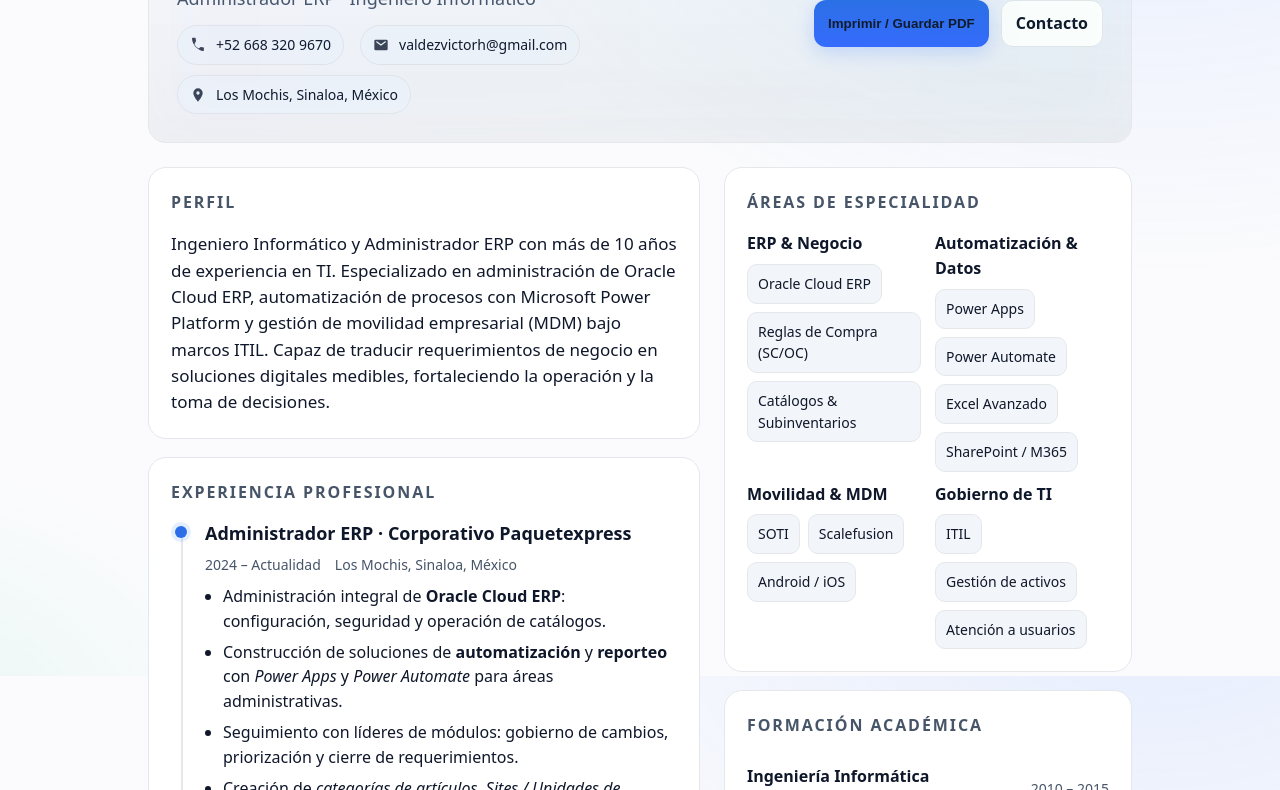
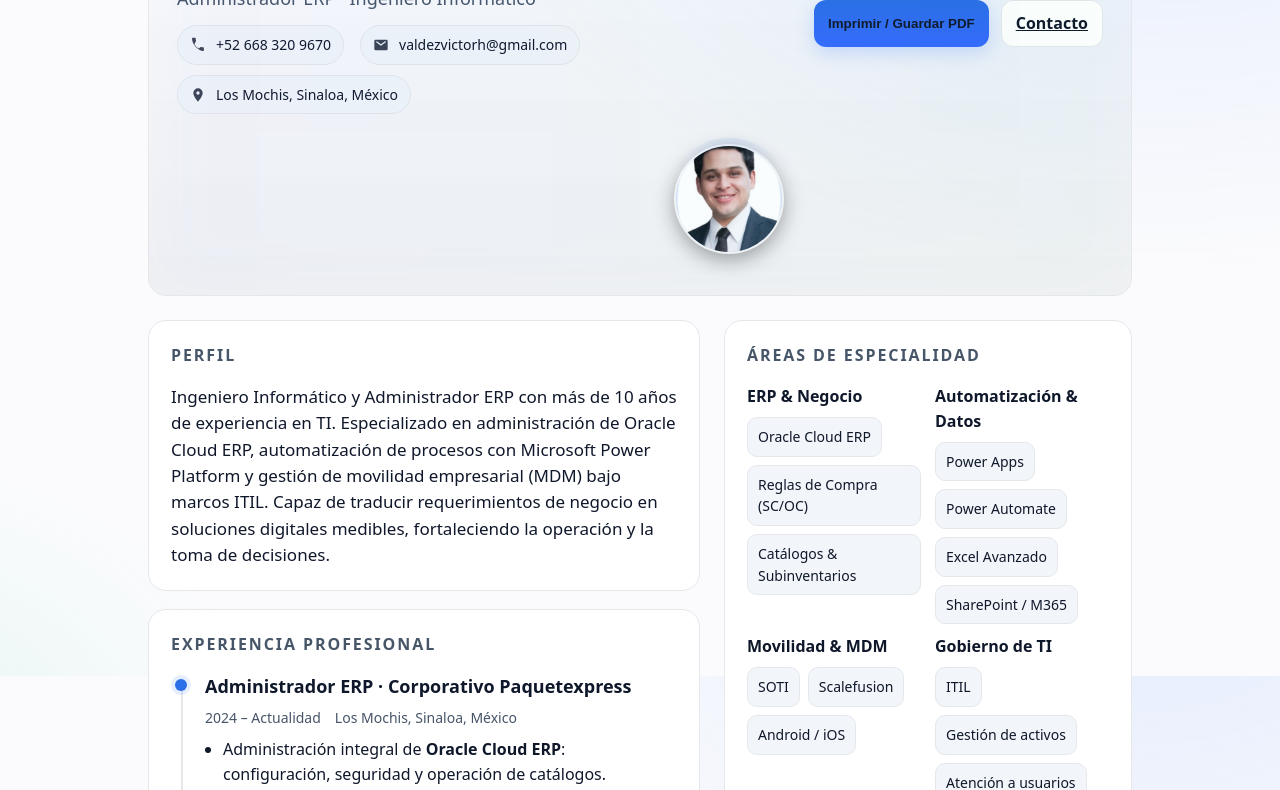
Before and after one commit to secretscores/CV_VH, a plain HTML site: page index.html in a window 1280 px wide. Shown: the part 124-914 px from the top of the page. Drawn offline with Linux system fonts and the light colour scheme.

Commit message:
Update index.html

```diff
--- a/index.html
+++ b/index.html
@@ -12,11 +12,10 @@
       --ink: #e8ecf1;
       --muted: #a7b0bd;
       --brand: #4f8cff;
-      --accent: #34d399; /* verde sutil */
+      --accent: #34d399;
       --chip: #1d2330;
       --line: #1e2431;
     }
-
     @media (prefers-color-scheme: light) {
       :root {
         --bg: #fbfbfd;
@@ -34,14 +33,13 @@
     html, body { height: 100%; }
     body {
       margin: 0;
-      font-family: ui-sans-serif, system-ui, -apple-system, Segoe UI, Roboto, "Helvetica Neue", Arial, "Noto Sans", "Apple Color Emoji", "Segoe UI Emoji";
+      font-family: ui-sans-serif, system-ui, -apple-system, Segoe UI, Roboto, "Helvetica Neue", Arial, "Noto Sans";
       color: var(--ink);
       background: radial-gradient(1200px 800px at 90% -10%, rgba(79,140,255,.12), transparent 60%),
                   radial-gradient(800px 600px at -10% 110%, rgba(52,211,153,.10), transparent 50%), var(--bg);
       line-height: 1.55;
     }
 
-    /* Layout */
     .wrap { max-width: 1024px; margin: 0 auto; padding: 28px 20px 64px; }
     header {
       display: grid;
@@ -58,7 +56,7 @@
     header::after{ content:""; position:absolute; inset:-2px; pointer-events:none; border-radius:18px;
       background: linear-gradient(90deg, rgba(79,140,255,.2), rgba(52,211,153,.15)); filter: blur(30px); opacity:.2; }
 
-    h1 { font-size: clamp(28px, 4.2vw, 42px); line-height: 1.1; margin: 0 0 6px; letter-spacing: .2px; }
+    h1 { font-size: clamp(28px, 4.2vw, 42px); line-height: 1.1; margin: 0 0 6px; }
     .subtitle { font-size: clamp(14px, 2vw, 18px); color: var(--muted); }
 
     .contact { display: flex; flex-wrap: wrap; gap: 10px 16px; margin-top: 12px; }
@@ -73,17 +71,24 @@
     .btn.secondary { background: var(--panel); border:1px solid var(--line); box-shadow:none; }
     .btn:hover { filter: brightness(1.05); }
 
+    /* Foto de perfil */
+    .header-photo { justify-self:end; }
+    .avatar-ring { position:relative; display:inline-block; padding:6px; border-radius:50%;
+      background: radial-gradient(120px 100px at 50% -20%, rgba(79,140,255,.18), transparent 70%); }
+    .avatar {
+      width: 110px; height: 110px; border-radius: 50%; object-fit: cover; display:block;
+      border: 2px solid rgba(255,255,255,.15);
+      box-shadow: 0 6px 20px rgba(0,0,0,.35), inset 0 0 0 3px rgba(79,140,255,.2);
+    }
+
     main { display:grid; grid-template-columns: 1.15fr .85fr; gap: 24px; margin-top: 24px; }
-    @media (max-width: 980px) { main { grid-template-columns: 1fr; } }
+    @media (max-width: 980px) { main { grid-template-columns: 1fr; } header { grid-template-columns: 1fr; } .header-photo { justify-self:center; } }
 
     section { background: var(--panel); border:1px solid var(--line); border-radius: 18px; padding: 22px; }
     section + section { margin-top: 18px; }
     h2 { font-size: 16px; letter-spacing:.12em; text-transform: uppercase; color: var(--muted); margin: 0 0 16px; }
 
-    /* Summary */
     .summary p { margin: 0; font-size: 17px; color: var(--ink); }
-
-    /* Experience */
     .timeline { position: relative; }
     .timeline::before { content:""; position:absolute; left:10px; top:6px; bottom:6px; width:2px; background: var(--line); }
     .role { position: relative; padding-left: 34px; }
@@ -94,21 +99,17 @@
     .role ul { margin: 8px 0 0 18px; padding: 0; }
     .role li { margin: 6px 0; }
 
-    /* Skills grid */
     .grid { display:grid; grid-template-columns: repeat(2, minmax(0,1fr)); gap: 10px 14px; }
     @media (max-width: 520px) { .grid { grid-template-columns: 1fr; } }
     .tagset { display:flex; flex-wrap: wrap; gap: 8px; }
     .tag { padding:8px 10px; border-radius:10px; background: var(--chip); border:1px solid var(--line); font-size: 14px; }
 
-    /* Certifications */
     .cert { display:flex; justify-content:space-between; align-items:center; gap:10px; border-bottom:1px dashed var(--line); padding:10px 0; }
     .cert:last-child { border-bottom: none; }
     .cert span { color: var(--muted); font-size: 14px; }
 
-    /* Footer */
     footer { text-align:center; color: var(--muted); font-size: 13px; margin-top: 18px; }
 
-    /* Print */
     @page { size: A4; margin: 14mm; }
     @media print {
       body { background: #fff; }
@@ -127,30 +128,31 @@
         <div class="subtitle" itemprop="jobTitle">Administrador ERP · Ingeniero Informático</div>
         <div class="contact" role="list">
           <span class="chip" role="listitem">
-            <!-- phone icon -->
-            <svg viewBox="0 0 24 24" fill="currentColor" aria-hidden="true"><path d="M6.6 10.8a15.9 15.9 0 006.6 6.6l2.2-2.2a1 1 0 011-.25c1.08.36 2.25.55 3.45.55a1 1 0 011 1V20a1 1 0 01-1 1C12.4 21 3 11.6 3 2a1 1 0 011-1h3.5a1 1 0 011 1c0 1.2.19 2.37.55 3.45a1 1 0 01-.25 1L6.6 10.8z"/></svg>
+            <svg viewBox="0 0 24 24" fill="currentColor"><path d="M6.6 10.8a15.9 15.9 0 006.6 6.6l2.2-2.2a1 1 0 011-.25c1.08.36 2.25.55 3.45.55a1 1 0 011 1V20a1 1 0 01-1 1C12.4 21 3 11.6 3 2a1 1 0 011-1h3.5a1 1 0 011 1c0 1.2.19 2.37.55 3.45a1 1 0 01-.25 1L6.6 10.8z"/></svg>
             <a href="tel:+526683209670" itemprop="telephone">+52 668 320 9670</a>
           </span>
           <span class="chip" role="listitem">
-            <!-- mail icon -->
-            <svg viewBox="0 0 24 24" fill="currentColor" aria-hidden="true"><path d="M20 4H4a2 2 0 00-2 2v12a2 2 0 002 2h16a2 2 0 002-2V6a2 2 0 00-2-2zm-1.4 4.25l-6.07 4.55a1 1 0 01-1.18 0L5.28 8.25a1 1 0 111.18-1.6L12 11l5.54-4.35a1 1 0 111.06 1.6z"/></svg>
+            <svg viewBox="0 0 24 24" fill="currentColor"><path d="M20 4H4a2 2 0 00-2 2v12a2 2 0 002 2h16a2 2 0 002-2V6a2 2 0 00-2-2zm-1.4 4.25l-6.07 4.55a1 1 0 01-1.18 0L5.28 8.25a1 1 0 111.18-1.6L12 11l5.54-4.35a1 1 0 111.06 1.6z"/></svg>
             <a href="mailto:valdezvictorh@gmail.com" itemprop="email">valdezvictorh@gmail.com</a>
           </span>
           <span class="chip" role="listitem">
-            <!-- location icon -->
-            <svg viewBox="0 0 24 24" fill="currentColor" aria-hidden="true"><path d="M12 2a7 7 0 00-7 7c0 5.25 7 13 7 13s7-7.75 7-13a7 7 0 00-7-7zm0 9.5a2.5 2.5 0 110-5 2.5 2.5 0 010 5z"/></svg>
+            <svg viewBox="0 0 24 24" fill="currentColor"><path d="M12 2a7 7 0 00-7 7c0 5.25 7 13 7 13s7-7.75 7-13a7 7 0 00-7-7zm0 9.5a2.5 2.5 0 110-5 2.5 2.5 0 010 5z"/></svg>
             Los Mochis, Sinaloa, México
           </span>
         </div>
       </div>
       <nav class="actions" aria-label="Acciones">
         <button class="btn" onclick="window.print()">Imprimir / Guardar PDF</button>
-        <a class="btn secondary" href="#contacto" style="text-decoration:none;">Contacto</a>
+        <a class="btn secondary" href="#contacto">Contacto</a>
       </nav>
+      <div class="header-photo">
+        <span class="avatar-ring">
+          <img src="foto.jpg" alt="Foto de Víctor Hugo Valdez" class="avatar" />
+        </span>
+      </div>
     </header>
 
     <main>
-      <!-- Columna izquierda: perfil + experiencia -->
       <div>
         <section class="summary" aria-labelledby="perfil">
           <h2 id="perfil">Perfil</h2>
@@ -176,7 +178,6 @@
                 <li>Gestión de incidencias con Oracle y consultoras, asegurando la estabilidad del ERP y el cumplimiento operativo.</li>
               </ul>
             </article>
-
             <article class="role">
               <h3>Administrador de Infraestructura TI · Corporativo Paquetexpress</h3>
               <div class="meta"><span>2019 – 2024</span><span>Los Mochis, Sinaloa, México</span></div>
@@ -188,7 +189,6 @@
                 <li>Negociación y relación con proveedores de hardware y software de última generación.</li>
               </ul>
             </article>
-
             <article class="role">
               <h3>Encargado de Sistemas · Las Aracelis S.P.R. de R.L.</h3>
               <div class="meta"><span>2018 – 2019</span><span>Los Mochis, Sinaloa, México</span></div>
@@ -197,7 +197,6 @@
                 <li>Apoyo administrativo y logístico: gestión de fletes, plantillas de remisiones y órdenes de carga.</li>
               </ul>
             </article>
-
             <article class="role">
               <h3>Auxiliar de Comunicaciones TI · Corporativo Paquetexpress</h3>
               <div class="meta"><span>2014 – 2018</span><span>Los Mochis, Sinaloa, México</span></div>
@@ -211,7 +210,6 @@
         </section>
       </div>
 
-      <!-- Columna derecha: habilidades, educación, certificaciones -->
       <aside>
         <section aria-labelledby="habilidades">
           <h2 id="habilidades">Áreas de Especialidad</h2>
```
